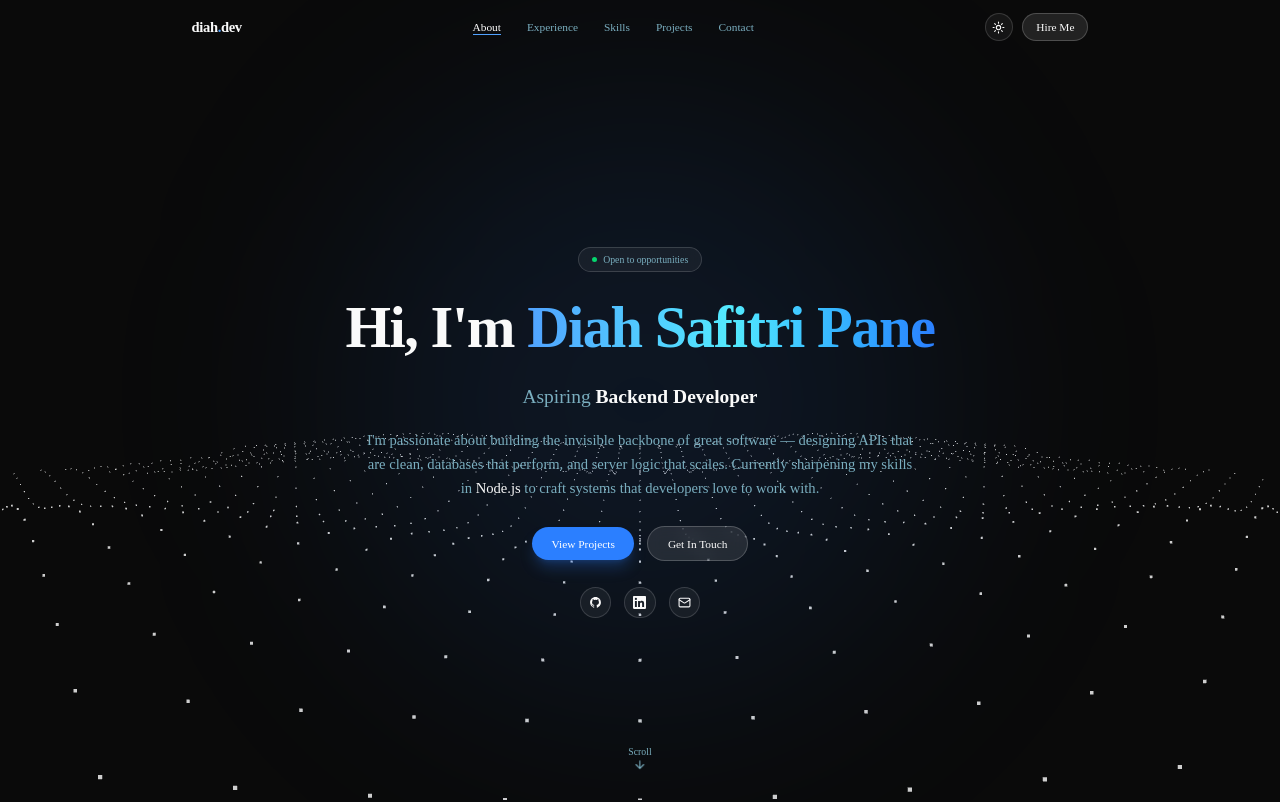
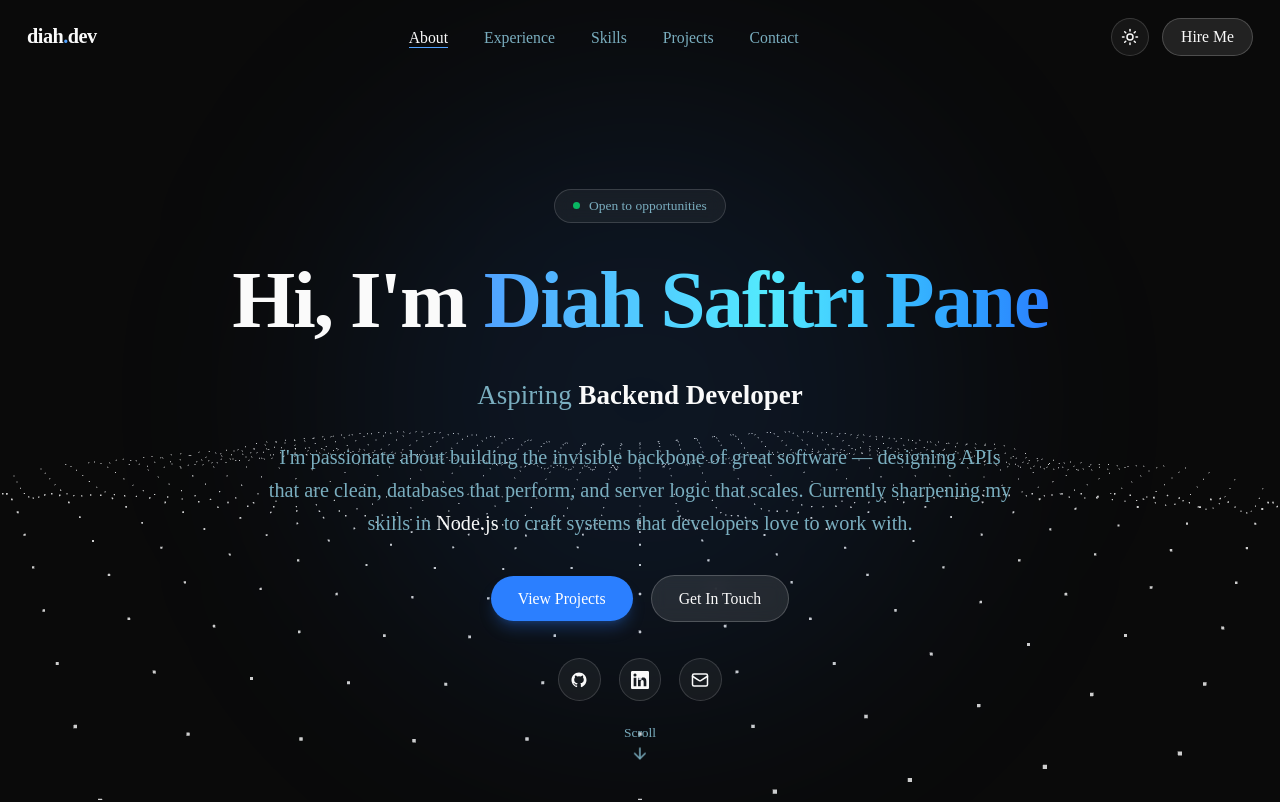
Before and after one commit to ValZ908/my-portofolio, a Next.js app: page / in a window 1280 px wide. Shown: the top 802 px of the page. Built offline with nearby package versions, Linux system fonts and the light colour scheme.

Commit message:
increase base font size

```diff
--- a/app/globals.css
+++ b/app/globals.css
@@ -126,6 +126,6 @@
   }
   html {
     @apply font-sans scroll-smooth;
-    font-size: 13px;
+    font-size: 18px;
   }
 }
```
